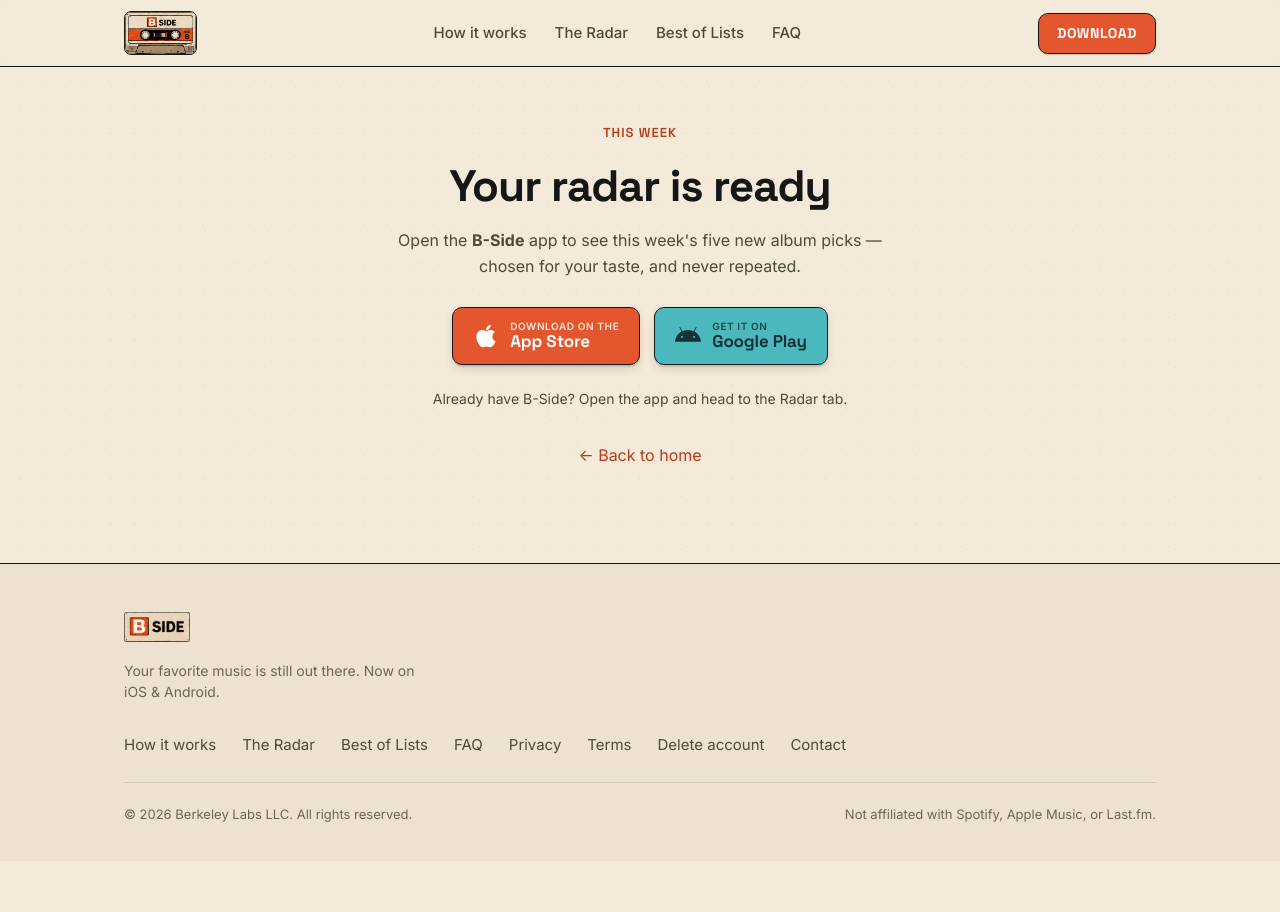
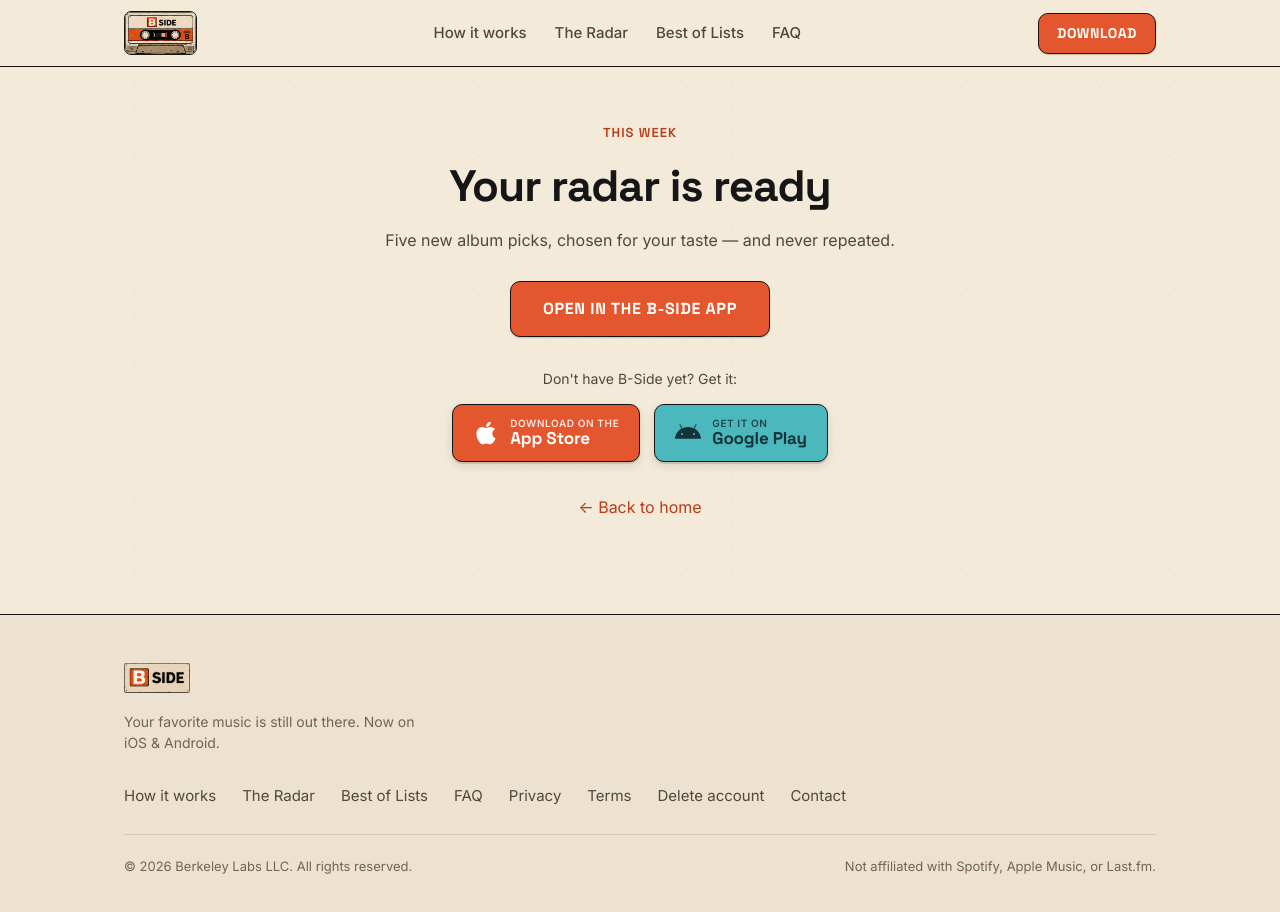
Before and after one commit to museinnovationlab/Bside-Website, a plain HTML site: page radar.html in a window 1280 px wide. Before the commit the page ends 861 px from the top, so only its background shows below. Drawn offline with Linux system fonts and the light colour scheme.

Commit message:
Radar landing: Open-in-app button (deep-link bridge for tracked email links)

```diff
--- a/radar.html
+++ b/radar.html
@@ -31,9 +31,18 @@
   <main class="legal" style="text-align:center;">
     <span class="eyebrow">This week</span>
     <h1>Your radar is ready</h1>
-    <p style="max-width:520px;margin:0 auto;">Open the <strong>B-Side</strong> app to see this week's five new album picks — chosen for your taste, and never repeated.</p>
+    <p style="max-width:520px;margin:0 auto;">Five new album picks, chosen for your taste — and never repeated.</p>
 
-    <div class="store-btns" style="justify-content:center;margin-top:28px;">
+    <!-- Primary CTA: open the installed app straight to the Radar tab via the bside://
+         URL scheme. Custom schemes launch the app even from email in-app browsers, where
+         https universal links don't — and where Brevo's link-tracking wrapper strips the
+         universal-link handoff entirely. This landing page is the reliable bridge. -->
+    <div style="margin-top:28px;">
+      <a class="btn btn--primary" href="bside://radar" style="min-height:52px;padding:15px 32px;font-size:16px;">Open in the B-Side app</a>
+    </div>
+
+    <p class="muted" style="margin-top:30px;font-size:14px;">Don't have B-Side yet? Get it:</p>
+    <div class="store-btns" style="justify-content:center;margin-top:12px;">
       <a class="store-btn store-btn--orange" href="https://apps.apple.com/us/app/b-side-album-discovery/id6775243746" aria-label="Download B-Side on the App Store">
         <svg viewBox="0 0 384 512" aria-hidden="true"><path d="M318.7 268.7c-.2-36.7 16.4-64.4 50-84.8-18.8-26.9-47.2-41.7-84.7-44.6-35.5-2.8-74.3 20.7-88.5 20.7-15 0-49.4-19.7-76.4-19.7C63.3 141.2 4 184.8 4 273.5q0 39.3 14.4 81.2c12.8 36.7 59 126.7 107.2 125.2 25.2-.6 43-17.9 75.8-17.9 31.8 0 48.3 17.9 76.4 17.9 48.6-.7 90.4-82.5 102.6-119.3-65.2-30.7-61.7-90-61.7-91.9zm-56.6-164.2c27.3-32.4 24.8-61.9 24-72.5-24.1 1.4-52 16.4-67.9 34.9-17.5 19.8-27.8 44.3-25.6 71.9 26.1 2 49.9-11.4 69.5-34.3z"/></svg>
         <span class="store-btn__txt"><small>Download on the</small><b>App Store</b></span>
@@ -44,7 +53,6 @@
       </a>
     </div>
 
-    <p class="muted" style="margin-top:22px;font-size:14px;">Already have B-Side? Open the app and head to the Radar tab.</p>
     <p style="margin-top:32px;"><a href="index.html">← Back to home</a></p>
   </main>
 
```
